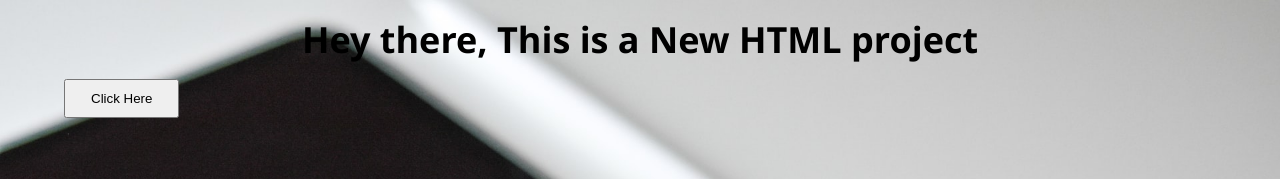
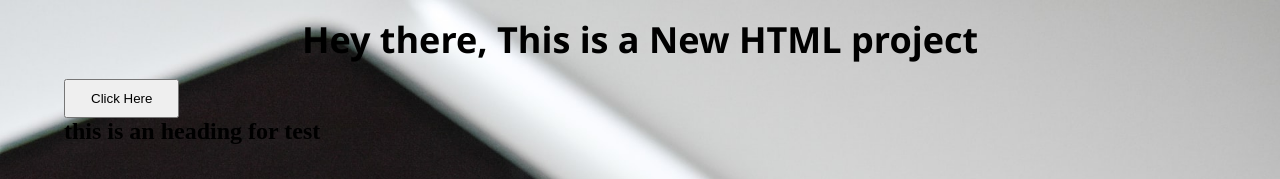
Before and after one commit to tanvirwebtech/demo-project1, a plain HTML site: page index.html in a window 1280 px wide. Shown: the top 179 px of the page. Drawn offline with Linux system fonts and the light colour scheme.

Commit message:
new heading added

```diff
--- a/index.html
+++ b/index.html
@@ -15,6 +15,7 @@
                 <h1 class="head-text">Hey there, This is a New HTML project
                 </h1>
                 <button>Click Here</button>
+                <h2>this is an heading for test</h2>
             </div>
         </div>
     </section>
```
